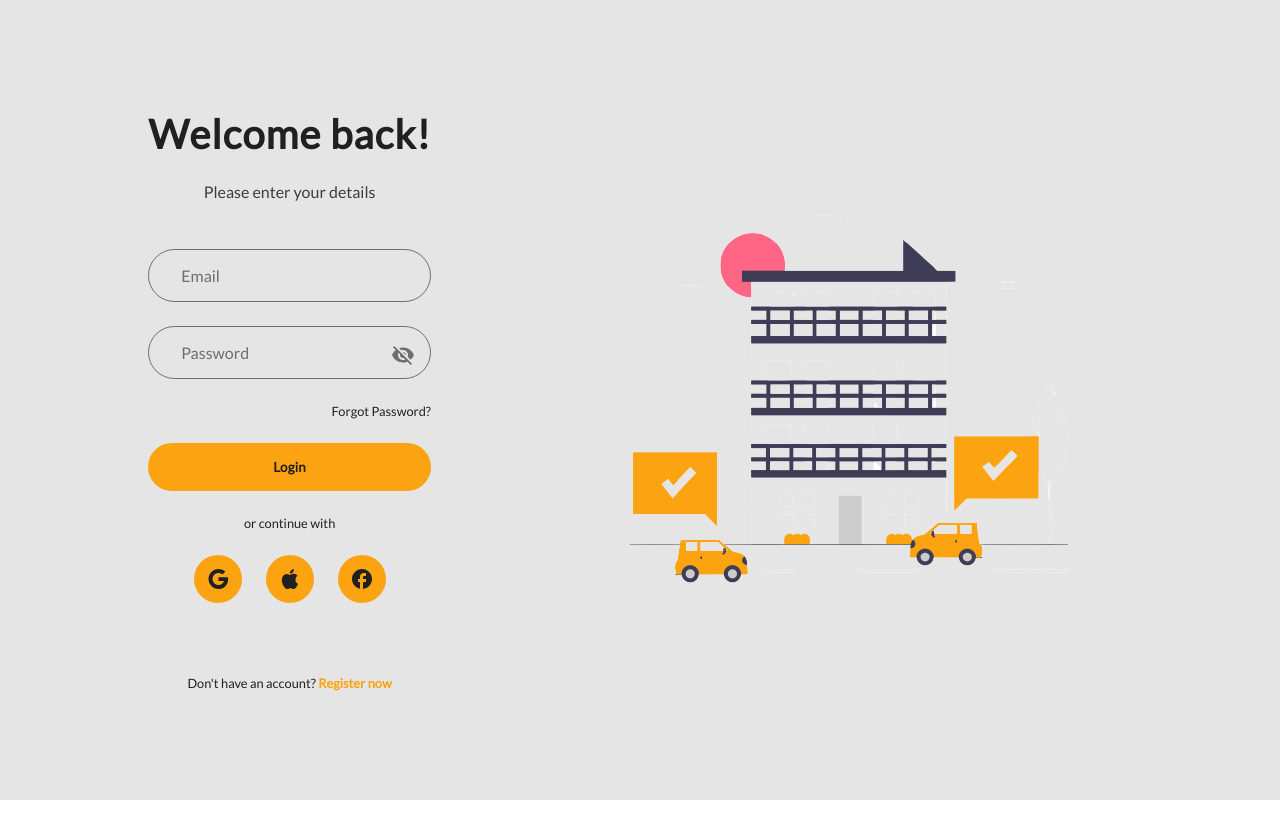
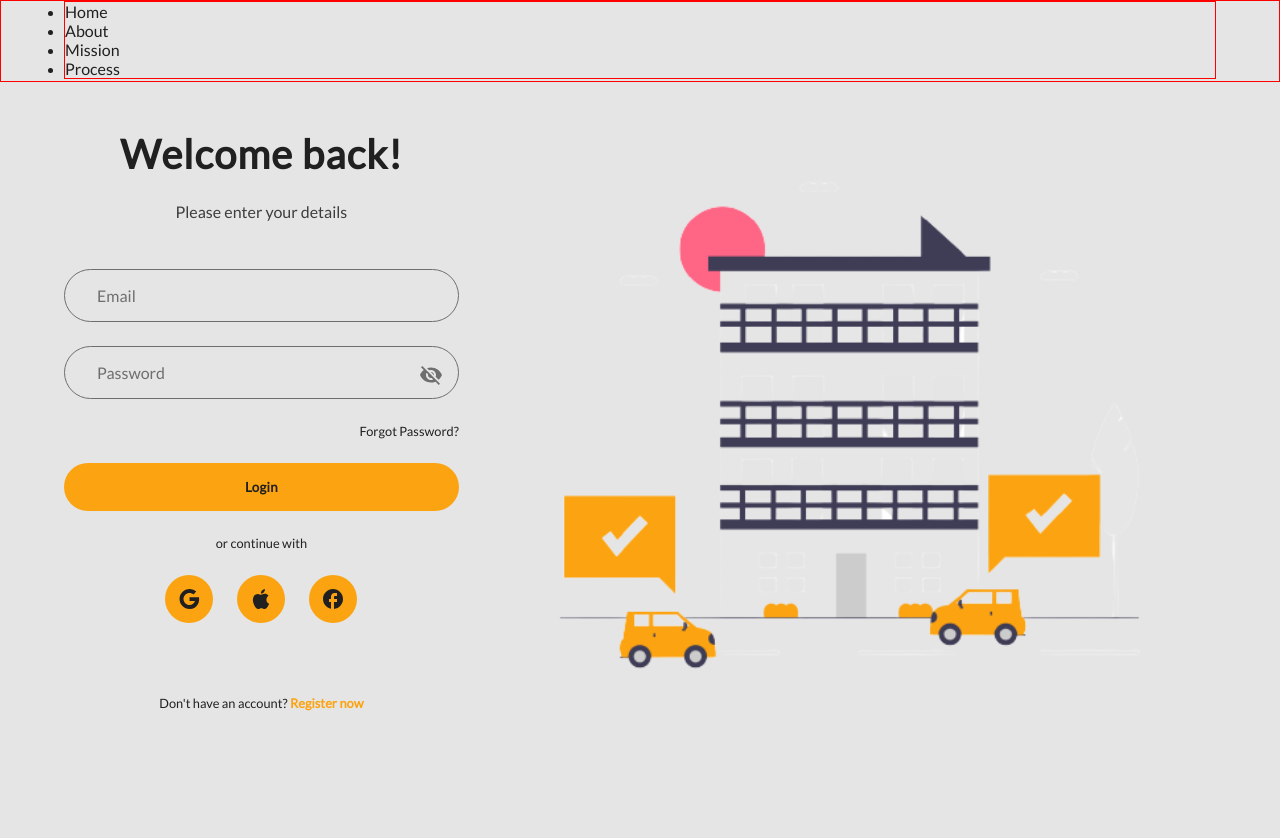
Before and after one commit to JakubWojtkowski/InfiWheel, a React (Create React App) app: page / in a window 1280 px wide. Shown: the top 838 px of the page. Before the commit the page ends 800 px from the top, so only its background shows below. Built offline with nearby package versions, Linux system fonts and the light colour scheme.

Commit message:
Create Navbar component. Improve Login styles.

```diff
--- a/src/App.js
+++ b/src/App.js
@@ -1,10 +1,12 @@
 import React from "react";
 import styled from "styled-components";
 import Login from "./components/Login";
+import Navbar from "./components/Navbar";
 
 function App() {
   return (
     <Container>
+      <Navbar />
       <Login />
     </Container>
   );
--- a/src/components/Login.js
+++ b/src/components/Login.js
@@ -83,25 +83,23 @@ function Login() {
 export default Login;
 
 const Container = styled.div`
-  display: grid;
-  place-items: center;
-  height: 100vh;
+  min-height: calc(100vh - 82px);
 `;
 
 const Wrapper = styled.div`
+  max-width: 1200px;
+  margin: 48px auto;
   width: 90vw;
-  margin: 0 auto;
 `;
 
 const Main = styled.div`
-  display: grid;
-  grid-template-columns: 0.4fr 0.55fr;
-  place-items: center;
-  grid-gap: 24px;
+  display: flex;
+  gap: 24px;
 
   @media only screen and (max-width: 768px) {
-    grid-template-columns: 1fr;
-    place-items: center;
+    flex-direction: column;
+    align-items: center;
+    justify-content: center;
   }
 `;
 
@@ -109,6 +107,7 @@ const Form = styled.div`
   display: flex;
   flex-direction: column;
   gap: 24px;
+  flex: 0.35;
 `;
 
 const LoginForm = styled.form`
@@ -131,7 +130,9 @@ const LoginForm = styled.form`
   }
 `;
 
-const LoginImage = styled.div``;
+const LoginImage = styled.div`
+  flex: 0.65;
+`;
 
 const Image = styled.img`
   width: 100%;
@@ -153,7 +154,7 @@ const SubHeading = styled.span`
 
 const Input = styled.input`
   font-size: 1rem;
-  max-width: 320px;
+  ${"" /* max-width: 320px; */}
   background: #e5e5e5;
   border: none;
   border: 1px solid #202020;
--- /dev/null
+++ b/src/components/Navbar.js
@@ -0,0 +1,39 @@
+import React from "react";
+import styled from "styled-components";
+import logo from "../assets/images/logo.png";
+
+function Navbar() {
+  return (
+    <Container>
+      <Nav>
+        <Logo />
+        <Menu>
+          <MenuItem>Home</MenuItem>
+          <MenuItem>About</MenuItem>
+          <MenuItem>Mission</MenuItem>
+          <MenuItem>Process</MenuItem>
+        </Menu>
+      </Nav>
+    </Container>
+  );
+}
+
+export default Navbar;
+
+const Container = styled.div`
+  height: 82px;
+  border: 1px solid red;
+`;
+
+const Nav = styled.nav`
+  max-width: 1200px;
+  margin: 0 auto;
+  width: 90vw;
+  border: 1px solid red;
+`;
+
+const Logo = styled.div``;
+
+const Menu = styled.ul``;
+
+const MenuItem = styled.li``;
```
Also changed, not shown: src/assets/images/logo.png (added).
